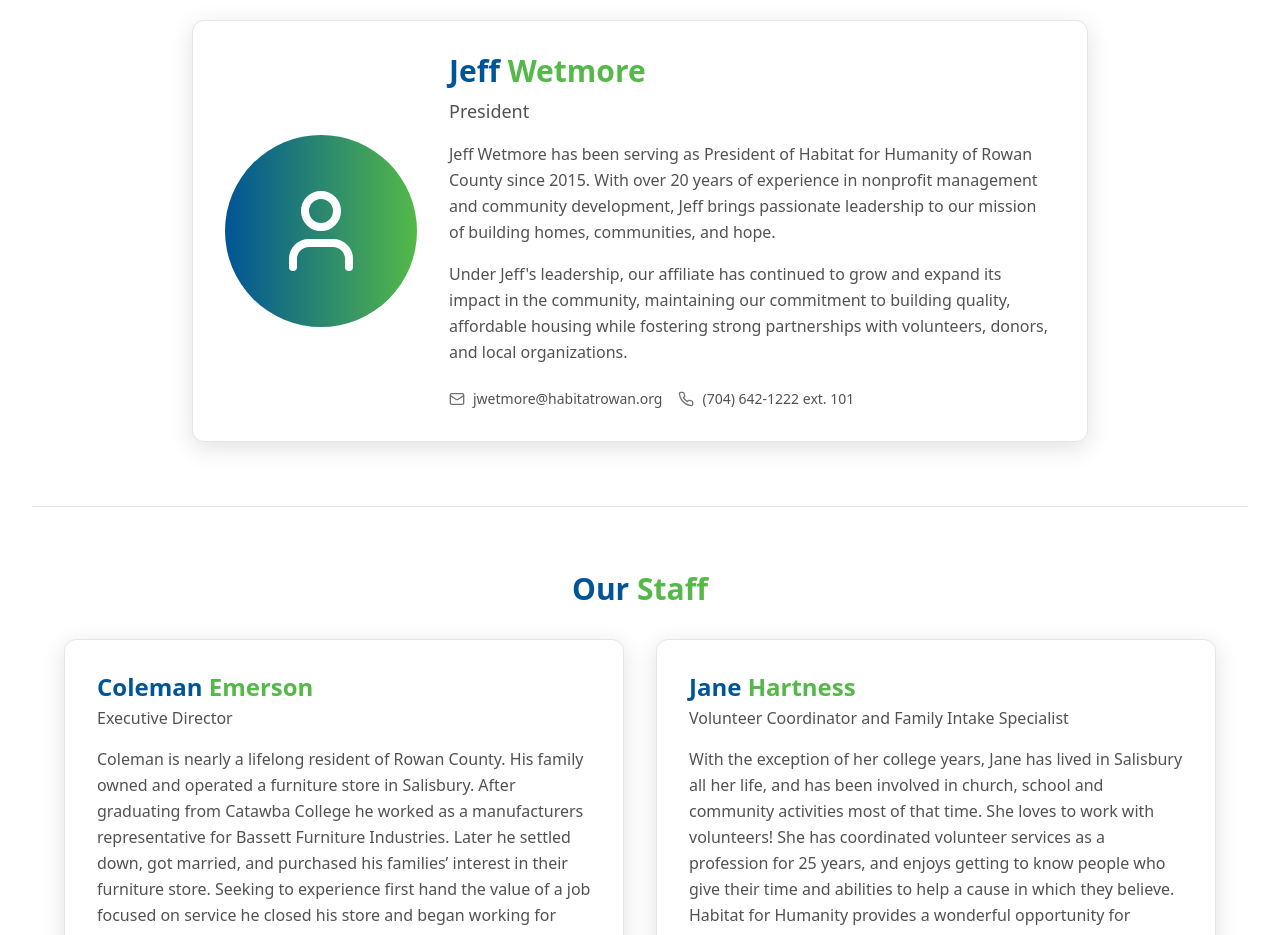
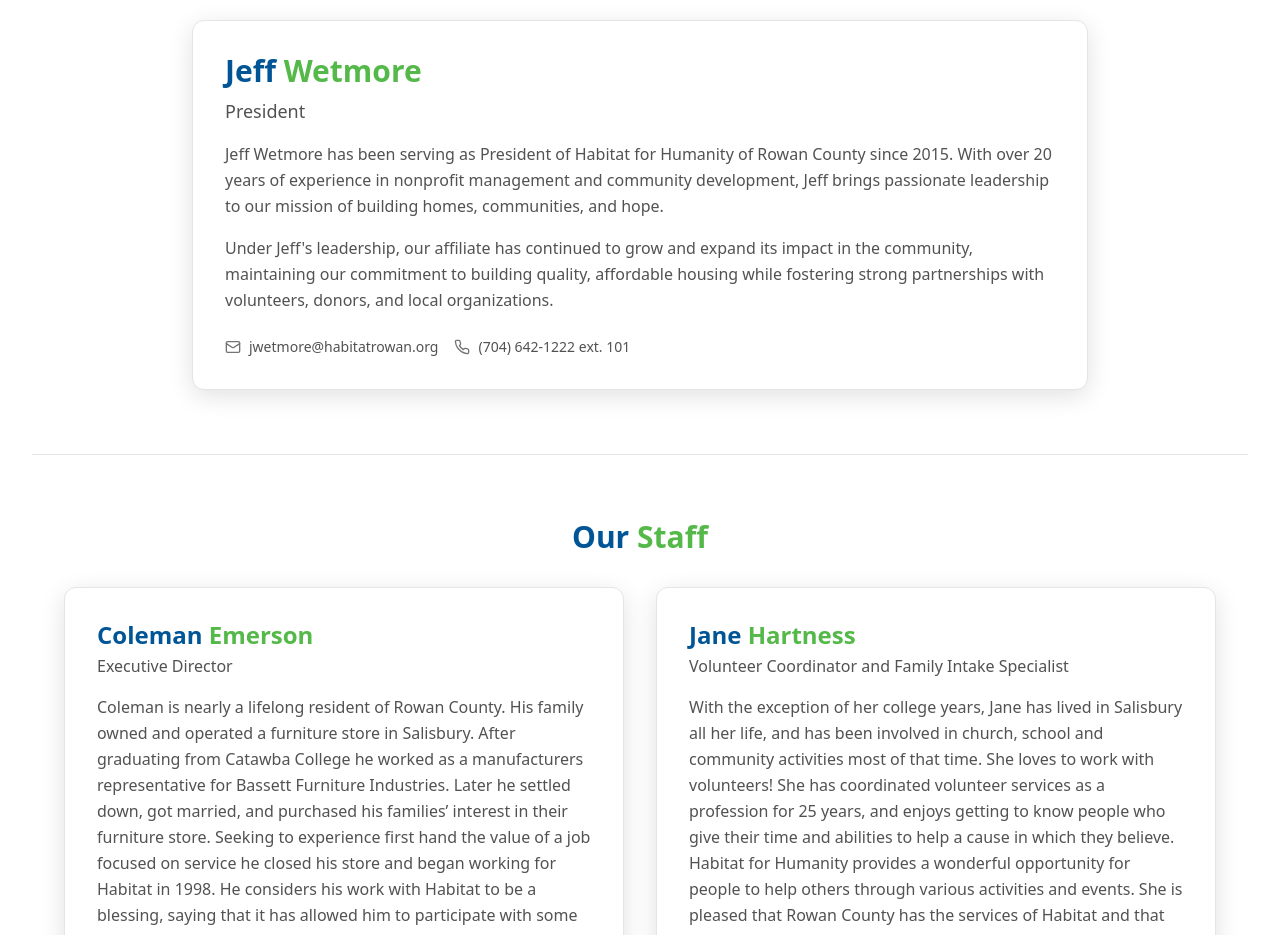
Before and after one commit to habitatrowan/habitatrowan.org, a React (Vite) app: page /about in a window 1280 px wide. Shown: the part 1700-2635 px from the top of the page. Built offline with nearby package versions, Linux system fonts and the light colour scheme.

Commit message:
Updated Staff Cards

```diff
--- a/src/pages/About.tsx
+++ b/src/pages/About.tsx
@@ -248,12 +248,7 @@ const About = () => {
           <div ref={presRef} className="max-w-4xl mx-auto reveal">
             <div className={`${CARD_BASE} p-8`}>
               <div className="flex flex-col md:flex-row items-center gap-8">
-                <div
-                  className="w-48 h-48 rounded-full flex items-center justify-center"
-                  style={{ background: 'linear-gradient(90deg, #005596 0%, #54B948 100%)' }}
-                >
-                  <User className="w-24 h-24 text-white" />
-                </div>
+
                 <div className="flex-1">
                   <h2 className="text-3xl font-extrabold mb-2">
                     <span className="text-[#005596]">Jeff</span> <span className="text-[#54B948]">Wetmore</span>
```
